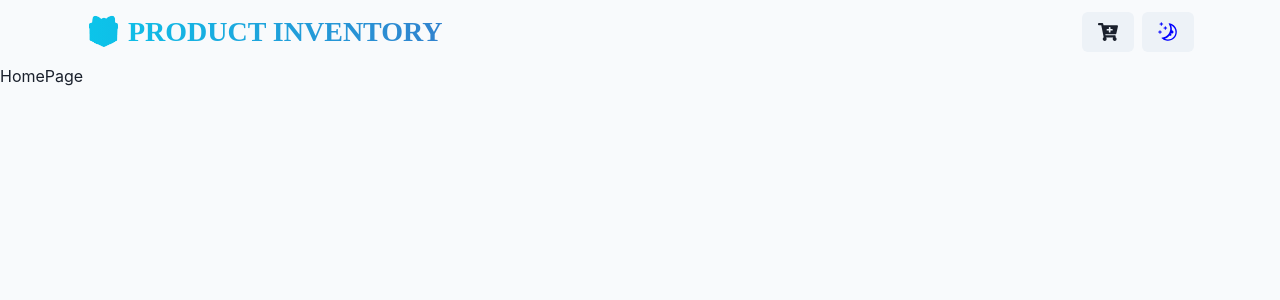
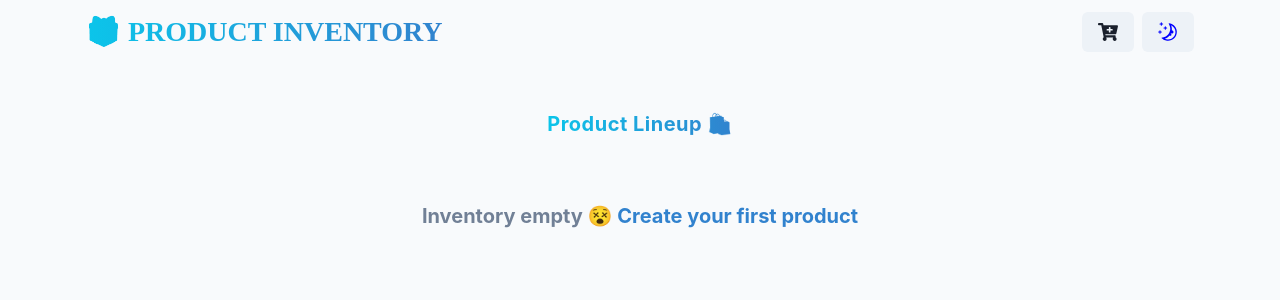
Before and after one commit to Mohammed-Savage/Boutique_Bazaar, a React (Vite) app in the folder frontend/: page / in a window 1280 px wide. Shown: the top 300 px of the page. Built offline with nearby package versions, Linux system fonts and the light colour scheme.

Commit message:
Set up most of our home page.

```diff
--- a/frontend/src/pages/HomePage.jsx
+++ b/frontend/src/pages/HomePage.jsx
@@ -1,6 +1,44 @@
+import { Container, SimpleGrid, Text, VStack } from '@chakra-ui/react';
+import { Link } from 'react-router-dom';
 import React from 'react'
 
 const HomePage = () => {
-    return <div>HomePage</div>;
+    return (
+        <Container maxW={"container.xl"} py={12}>
+            <VStack spacing={8}>
+                <Text
+                    fontSize={{ base: "30", md: "20" }}
+                    fontWeight="bold"
+                    textAlign="center"
+                    // color="teal.500"
+                    // textTransform="uppercase"
+                    letterSpacing="wide"
+                    lineHeight="shorter"
+                    bgGradient={"linear(to-r, cyan.400, blue.500)"}
+                    bgClip={"text"}
+                >
+                    Product Lineup 🛍️
+                </Text>
+                <SimpleGrid
+                    columns={{ base: 1, md: 2, lg: 3 }}
+                    spacing={10}
+                    w={"full"}
+                    justifyContent="center"
+                    justifyItems="center"
+                    alignItems="center"
+                >
+                </SimpleGrid>
+
+                <Text fontSize={"xl"} textAlign={"center"} fontWeight={"bold"} color={"gray.500"}>
+                    Inventory empty 😵{"  "}
+                    <Link to={"/create"}>
+                        <Text as='span' color={"blue.500"} _hover={{ textDecoration: "underline" }}>
+                            Create your first product
+                        </Text>
+                    </Link>
+                </Text>
+            </VStack>
+        </Container>
+    )
 };
 export default HomePage;
```
